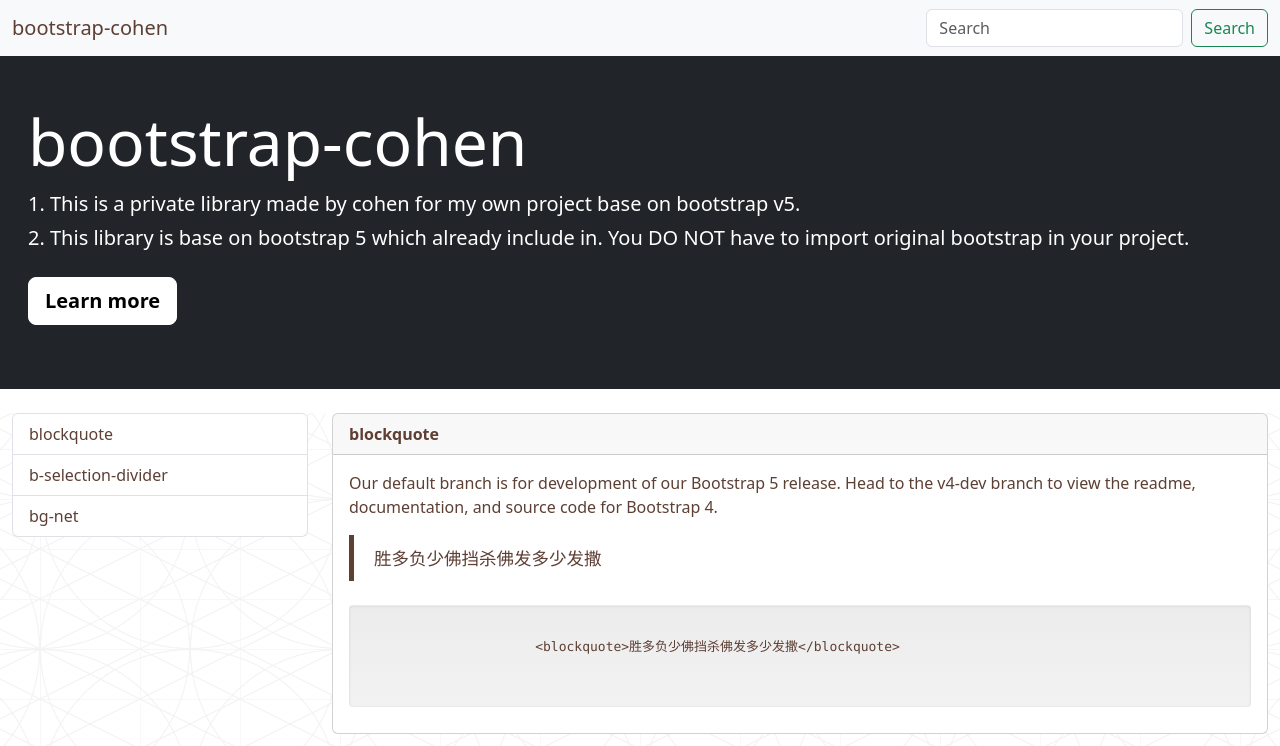
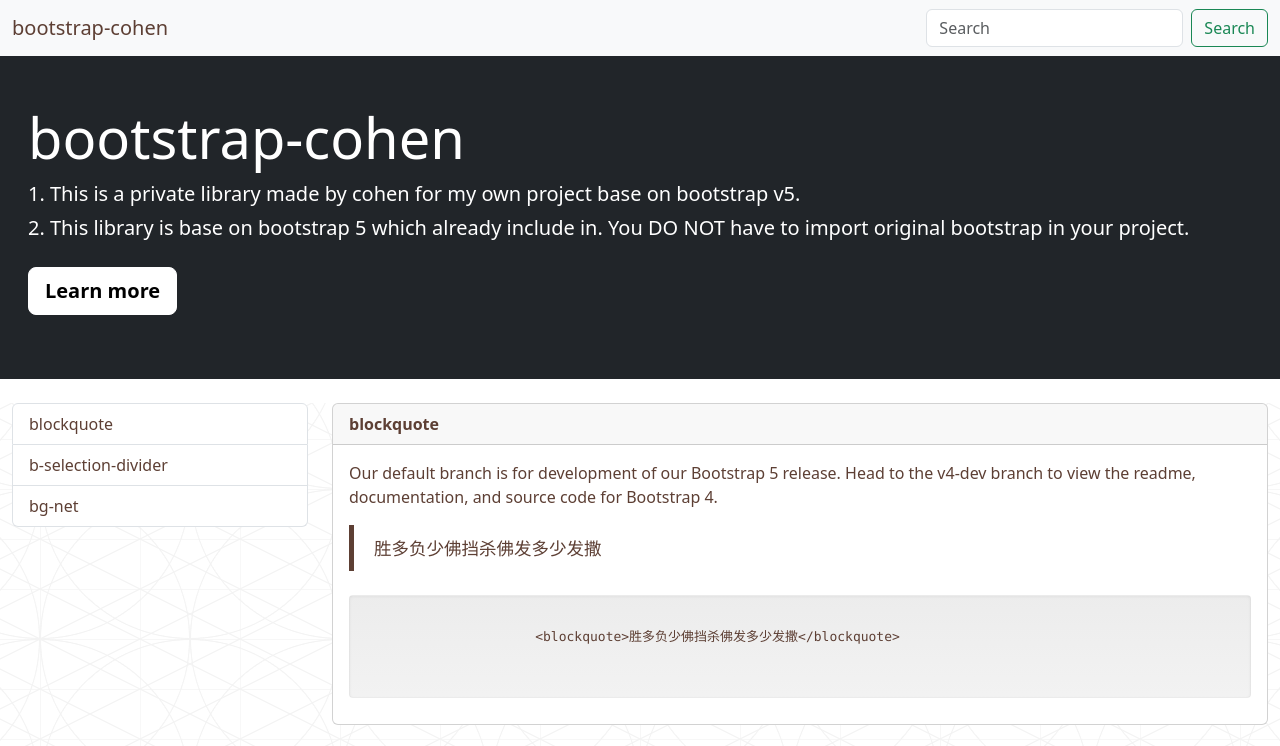
Before and after one commit to Cohen-Wang/bootstrap-cohen, a website built with webpack: page src/index.html in a window 1280 px wide. Shown: the top 746 px of the page. Built offline with nearby package versions, Linux system fonts and the light colour scheme.

Commit message:
first commit

```diff
--- a/src/index.html
+++ b/src/index.html
@@ -18,7 +18,7 @@
   <div class="text-bg-dark py-5 mb-4">
     <div class="container-xxl">
       <div class="my-auto px-3">
-        <h1 class="display-3"><%= htmlWebpackPlugin.options.title %></h1>
+        <h1 class="display-4"><%= htmlWebpackPlugin.options.title %></h1>
         <div class="mb-4">
           <p class="lead mb-1">1. This is a private library made by cohen for my own project base on bootstrap v5.</p>
           <p class="lead">2. This library is base on bootstrap 5 which already include in. You DO NOT have to import original bootstrap in your project.</p>
```
